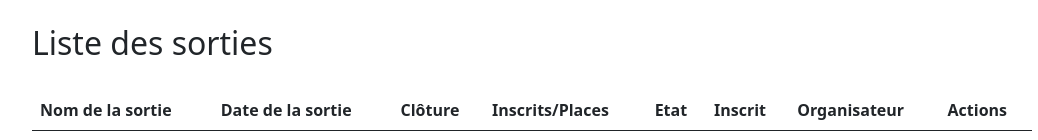
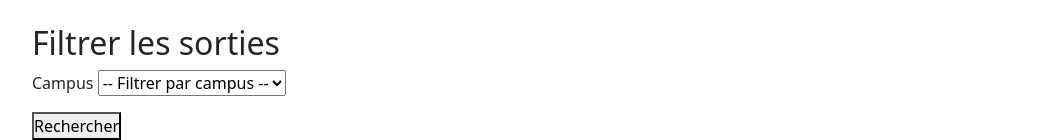
Before and after one commit to RobinHillmeyer/Sortir.com, a Symfony app: template templates/trip/list.html.twig in a window 1280 px wide. Shown: the part 100-240 px from the top of the page, without its empty margins (108-1146 px from the left). Run offline with Twig, Linux system fonts and the light colour scheme; the template is opened without the code that fills it, so the values that code supplies are empty; some libraries are stand-ins or nearby versions.

Commit message:
start filter

```diff
--- a/src/DataFixtures/AppFixtures.php
+++ b/src/DataFixtures/AppFixtures.php
@@ -4,7 +4,6 @@ namespace App\DataFixtures;
 
 use App\Entity\Campus;
 use App\Entity\User;
-use App\Repository\CampusRepository;
 use Doctrine\Bundle\FixturesBundle\Fixture;
 use Doctrine\Persistence\ObjectManager;
 use Faker\Factory;
--- a/src/Form/TripType.php
+++ b/src/Form/TripType.php
@@ -29,7 +29,7 @@ class TripType extends AbstractType
                 'widget' => 'single_text',
                 'model_timezone' => 'Europe/Paris',
             ])
-            ->add('registrationDeadLine', DateTimeType::class, [
+            ->add('registrationDeadLine', DateType::class, [
                 'label' => 'Date limite d\'inscription',
                 'widget' => 'single_text',
                 'model_timezone' => 'Europe/Paris'
--- a/templates/trip/list.html.twig
+++ b/templates/trip/list.html.twig
@@ -1,11 +1,21 @@
 {% extends 'base.html.twig' %}
 
 {% block body %}
-    <h2>Liste des sorties</h2>
+    <h2>Filtrer les sorties</h2>
 
     <div class="trip-filter">
+
         <form action="">
-            <option value=""></option>
+            <p>
+                <label for="campus-select">Campus</label>
+                <select id="campus-select">
+                    <option value="">-- Filtrer par campus --</option>
+                    {% for campus in campus %}
+                        <option value="{{ campus.name }}">{{ campus.name }}</option>
+                    {% endfor %}
+                </select>
+            </p>
+            <button type="submit">Rechercher</button>
         </form>
     </div>
     <table class="table table-striped table-hover">
```
Also changed, not shown: src/Controller/TripController.php (+7 -2 lines).
